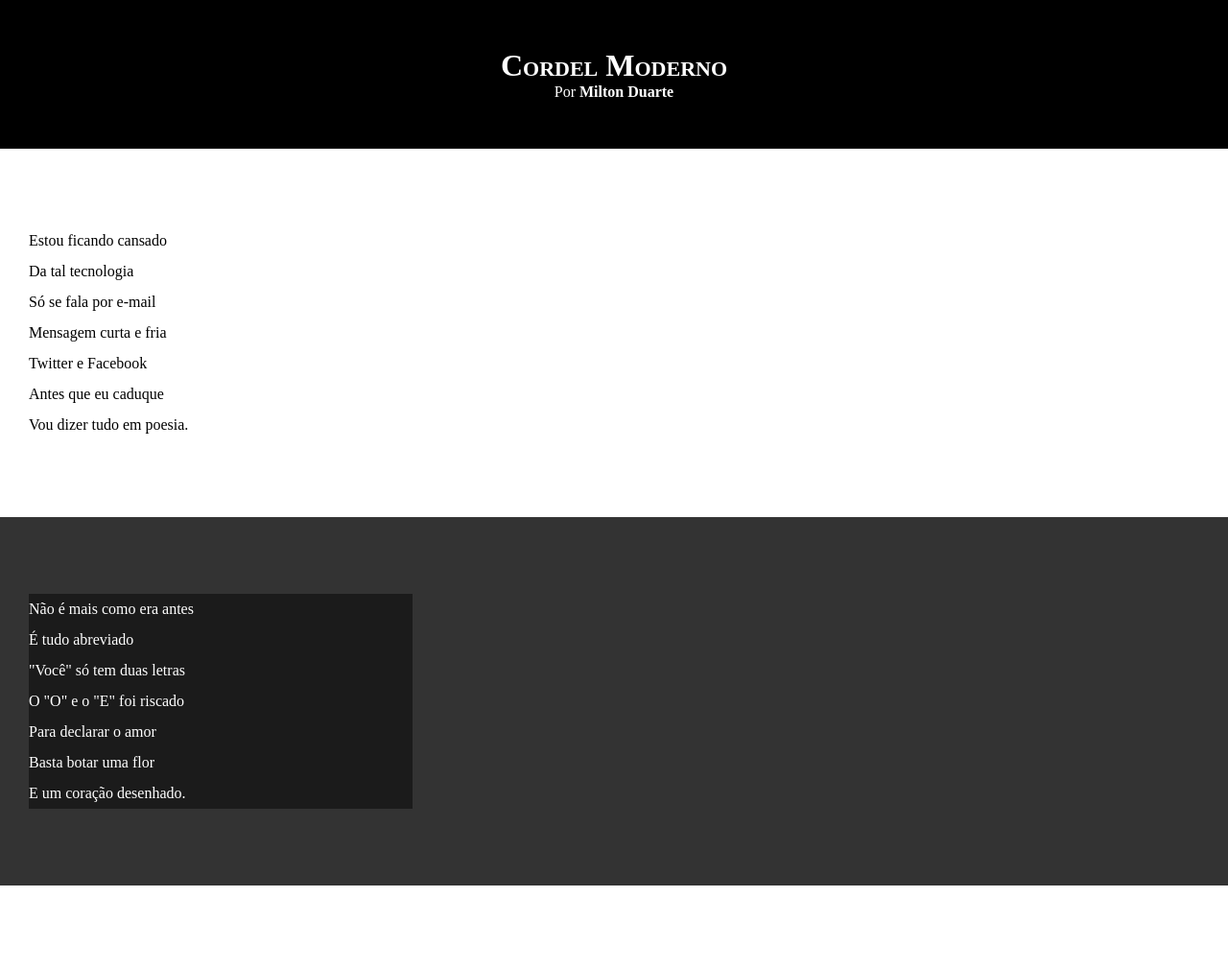
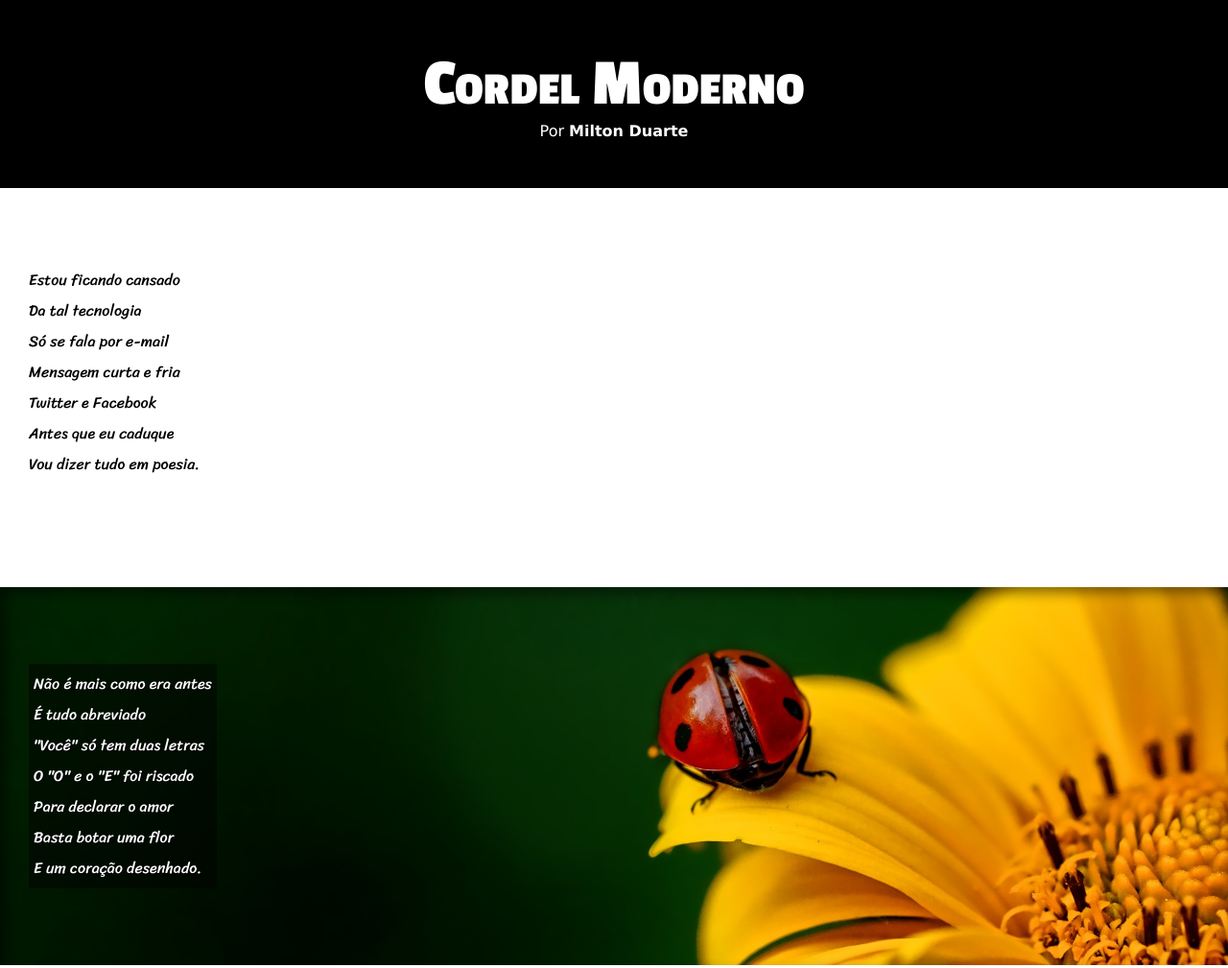
Before and after one commit to victormacedov/projeto-cordel, a plain HTML site: page index.html in a window 1280 px wide. Shown: the top 1009 px of the page at 96% size. Drawn offline with Linux system fonts and the light colour scheme.

Commit message:
commit01

```diff
--- a/estilo/style.css
+++ b/estilo/style.css
@@ -1,4 +1,14 @@
 @charset "UTF-8";
+
+@import url('https://fonts.googleapis.com/css2?family=Passion+One:wght@400;700;900&display=swap');
+
+@import url('https://fonts.googleapis.com/css2?family=Sriracha&display=swap');
+
+:root{
+    --fonte1: Verdana, Geneva, Tahoma, sans-serif;
+    --fonte2: 'Passion One', cursive;
+    --fonte3: 'Sriracha', cursive;
+}
 
 * {
     margin: 0px;
@@ -8,6 +18,7 @@
 body{
     min-height: 100%;
     background-color: darkgray;
+    font-family: var(--fonte1);
 }
 
 header{
@@ -19,6 +30,8 @@ header{
 header > h1{
     padding-top: 50px;
     font-variant: small-caps;
+    font-family: var(--fonte2);
+    font-size: 70px;
 }
 
 header > p{
@@ -40,6 +53,11 @@ section{
     padding-bottom: 10vh;
     line-height: 2em;
     padding-left: 30px;
+    font-family: var(--fonte3);
+}
+
+section > p{
+    padding-bottom: 2em;
 }
 
 section.normal{
@@ -49,11 +67,27 @@ section.normal{
 section.imagem{
     background-color: rgb(51, 51, 51);
     color: white;
+    box-shadow: inset 6px 6px 13px 0px rgba(0, 0, 0, 0.481);
+    background-attachment: fixed;
 }
 
 section.imagem > p{
-    width: 400px;
+    display: inline-block;
+    padding: 5px;
     background-color: rgba(0, 0, 0, 0.479);
+    text-shadow: 1px 1px 0px black;
+}
+
+#img01{
+    background-image: url(../imagens/background001.jpg);
+    background-position: right center;
+    background-size: cover;
+}
+
+#img02{
+    background-image: url(../imagens/background002.jpg);
+    background-position: right center;
+    background-size: cover;
 }
 
 footer{
--- a/index.html
+++ b/index.html
@@ -26,7 +26,7 @@
     </section>
 
 
-    <section class="imagem">
+    <section class="imagem" id="img01">
         <p>
             Não é mais como era antes <br>
             É tudo abreviado <br>
@@ -62,7 +62,7 @@
     </section>
 
 
-    <section class="imagem">
+    <section class="imagem" id="img02">
         <p>
             Tenho saudade das cartas <br>
             Escritas com a própria mão <br>
@@ -74,7 +74,7 @@
         </p>
     </section>
 
-    <section class="imagem">
+    <section class="normal">
         <p>
             Agora, escrevo e envio <br>
             Chegando na mesma hora <br>
```
